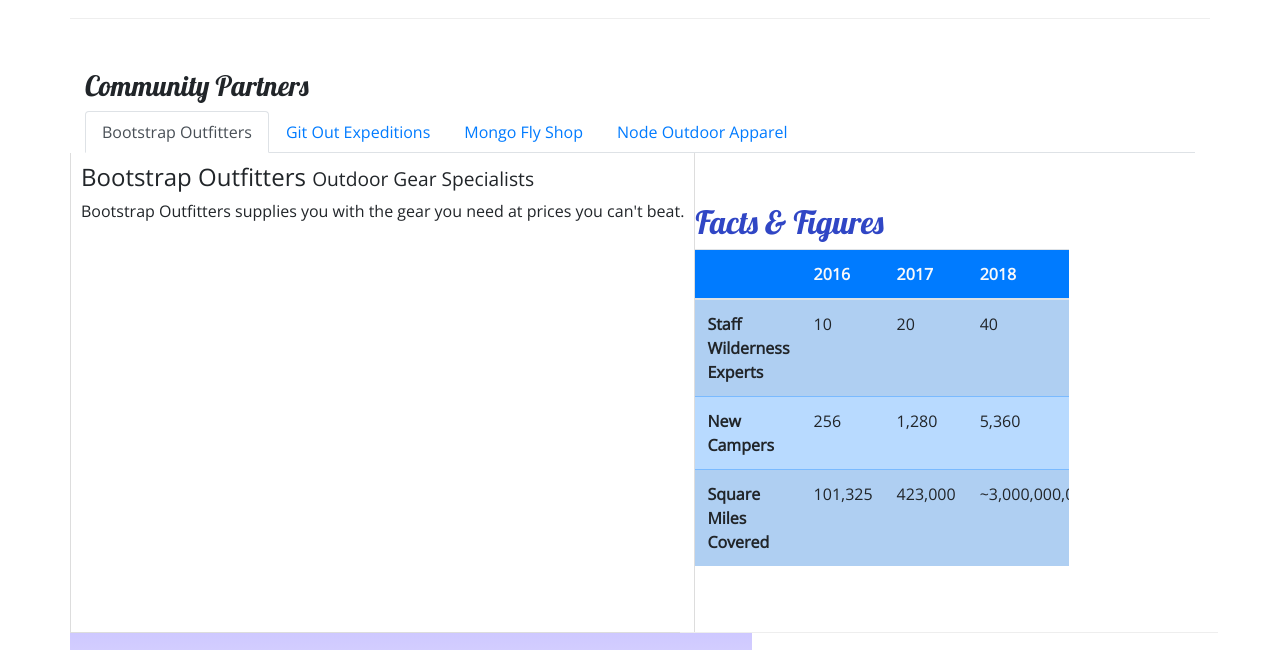
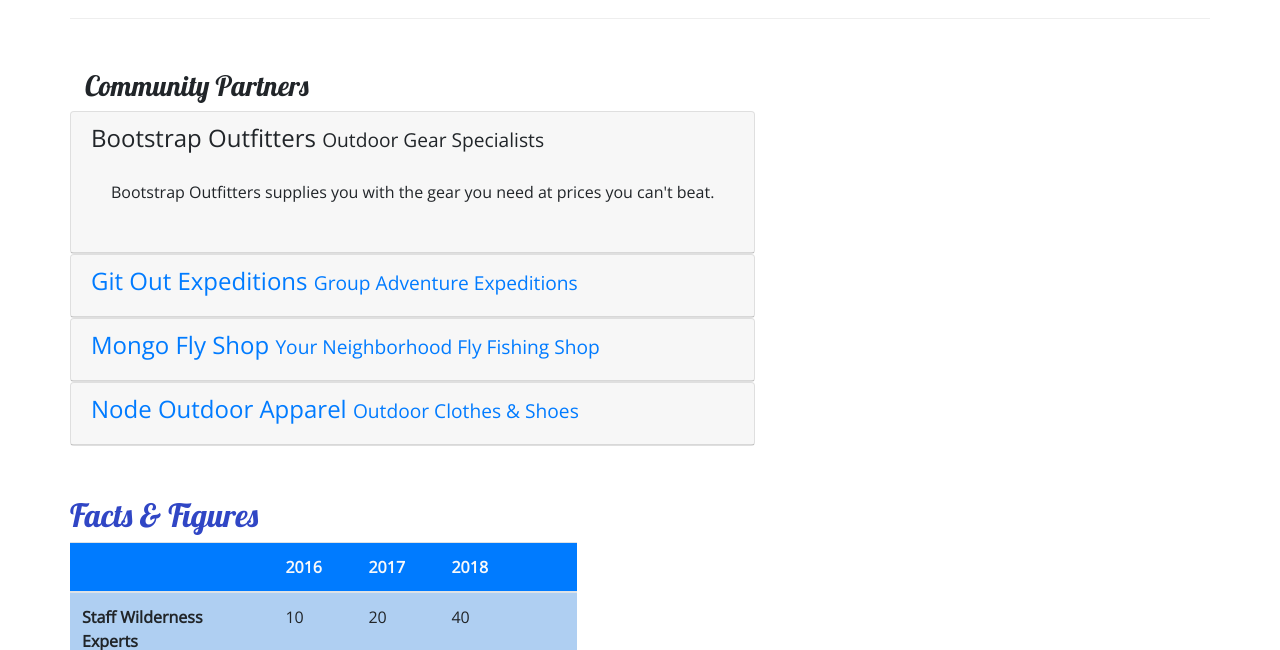
Before and after one commit to stolani/nucampsites, a website: page aboutus.html in a window 1280 px wide. Shown: the part 810-1460 px from the top of the page. Drawn offline with nearby package versions, Linux system fonts and the light colour scheme.

Commit message:
Accordion

```diff
--- a/aboutus.html
+++ b/aboutus.html
@@ -106,35 +106,66 @@
         <div class="row row-content">
             <div class="col-12">
                 <h3>Community Partners</h3>
-                <ul class="nav nav-tabs">
-                    <li class="nav-item"><a class="nav-link active" href="#bootstrap" role="tab" data-toggle="tab">Bootstrap Outfitters</a></li>
-                    <li class="nav-item" ><a class="nav-link" href="#git" role="tab" data-toggle="tab">Git Out Expeditions</a></li>
-                    <li class="nav-item"><a class="nav-link" href="#mongo" role="tab" data-toggle="tab">Mongo Fly Shop</a></li>
-                    <li class="nav-item" ><a class="nav-link" href="#node" role="tab" data-toggle="tab">Node Outdoor Apparel</a></li>
-                </ul>
             </div>
-        <div class="tab-content">
-                    <div role="tabpanel" class="tab-pane fade show active" id="bootstrap">
-            <h4>Bootstrap Outfitters <small>Outdoor Gear Specialists</small></h4>
-            <p class="d-none d-sm-block"> Bootstrap Outfitters supplies you with the gear you need at prices you can't
-                beat.</p>
-                </div>
-            <div role="tabpanel" class="tab-pane fade" id="git">
-            <h4>Git Out Expeditions <small>Group Adventure Expeditions</small></h4>
-            <p class="d-none d-sm-block">Join Git Out Expeditions to explore new horizons with a group of other
-                adventurers!</p>
-                </div>
-            <div role="tabpanel" class="tab-pane fade" id="mongo">
-            <h4>Mongo Fly Shop <small>Your Neighborhood Fly Fishing Shop</small></h4>
-            <p class="d-none d-sm-block">Need a new fishing pole, a tacklebox, or flies of all kinds? Stop by Mongo Fly
-                Shop.</p>
-                </div>
-            <div role="tabpanel" class="tab-pane fade" id="node">
-            <h4>Node Outdoor Apparel <small>Outdoor Clothes & Shoes</small></h4>
-            <p class="d-none d-sm-block">From polar fleeces to swimsuits, hiking boots to waders, a visit to Node will
-                be sure to get you covered.</p>
+            <div id ="accordion">
+                <div class="card">
+                    <div role="tab" class="card-header">
+                        <h4>
+                        <a data-toggle="collapse" data-target="#bootstrap">
+                            Bootstrap Outfitters <small>Outdoor Gear Specialists</small>
+                        </a>
+                        </h4>
+                        <div class="collapse show" id="bootstrap" data-parent="#accordion">
+                            <div class="card-body">
+                                <p class="d-none d-sm-block">Bootstrap Outfitters supplies you with the gear you need at
+                                    prices you can't beat.</p>
                             </div>
                         </div>
+                    </div>
+                </div>
+                <div class="card">
+                    <div role="tab" class="card-header">
+                        <h4>
+                            <a class="collapsed" data-toggle="collapse" data-target="#git">
+                                Git Out Expeditions <small>Group Adventure Expeditions</small>
+                            </a>
+                        </h4>
+                        <div class="collapse" id="git" data-parent="#accordion">
+                            <div class="card-body">
+                                <p class="d-none d-sm-block">Join Git Out Expeditions to explore new horizons with a group of other adventurers!</p>
+                           </div>
+                        </div>
+                    </div>
+                </div>
+                <div class="card">
+                    <div role="tab" class="card-header">
+                        <h4>
+                            <a class="collapsed" data-toggle="collapse" data-target="#mongo">
+                                Mongo Fly Shop <small>Your Neighborhood Fly Fishing Shop</small>
+                            </a>
+                        </h4>
+                        <div class="collapse" id="mongo" data-parent="#accordion">
+                            <div class="card-body">
+                                <p class="d-none d-sm-block">Need a new fishing pole, a tacklebox, or flies of all kinds? Stop by Mongo Fly Shop.</p>
+                            </div>
+                        </div>
+                    </div>
+                </div>
+                <div class="card">
+                    <div role="tab" class="card-header">
+                        <h4>
+                            <a class="collapsed" data-toggle="collapse" data-target="#node">
+                                Node Outdoor Apparel <small>Outdoor Clothes & Shoes</small>
+                            </a>
+                        </h4>
+                        <div class="collapse" id="node" data-parent="#accordion">
+                            <div class="card-body">
+                                <p class="d-none d-sm-block">From polar fleeces to swimsuits, hiking boots to waders, a visit to Node will be sure to get you covered.</p>
+                            </div>
+                        </div>
+                    </div>
+                </div>
+
             <div class="row row-content">
                 <div class="col-sm-9">
                     <h2>Facts &amp; Figures</h2>
```
Lines whose indentation alone changed are shown as unchanged.
